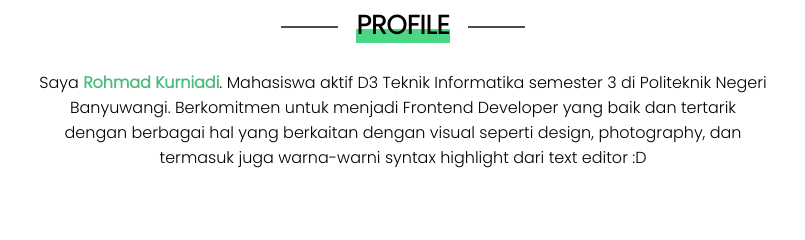
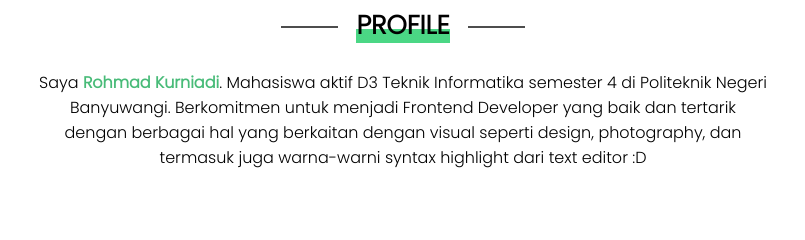
Before and after one commit to logixode/Web-Fundamental-Submission-Dicoding, a plain HTML site: page index.html in a window 1280 px wide. Shown: the part 559-799 px from the top of the page, 237-1042 px from the left. Drawn offline with Linux system fonts and the light colour scheme.

Commit message:
Update index.html
update semester to semester 4

```diff
--- a/index.html
+++ b/index.html
@@ -44,7 +44,7 @@
                 <article id="profile" class="center section">
                     <h1><span class="text-shadow-green">PROFILE</span></h1>
                     <p>Saya <span class="name"><b>Rohmad Kurniadi</b></span>. Mahasiswa aktif D3 Teknik Informatika
-                        semester 3 di Politeknik Negeri Banyuwangi. Berkomitmen untuk menjadi Frontend Developer yang
+                        semester 4 di Politeknik Negeri Banyuwangi. Berkomitmen untuk menjadi Frontend Developer yang
                         baik dan tertarik dengan berbagai hal yang berkaitan dengan visual seperti design, photography,
                         dan termasuk juga warna-warni syntax highlight dari text editor :D</p>
                 </article>
```
